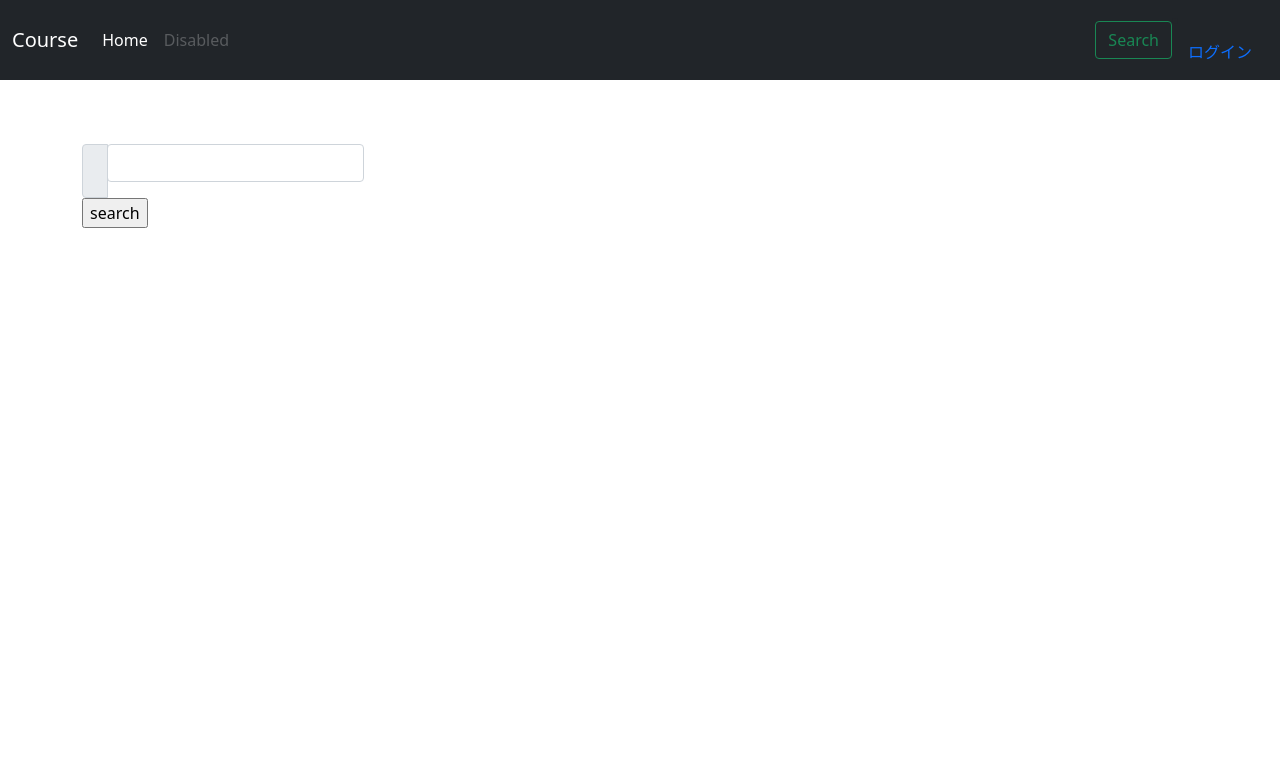
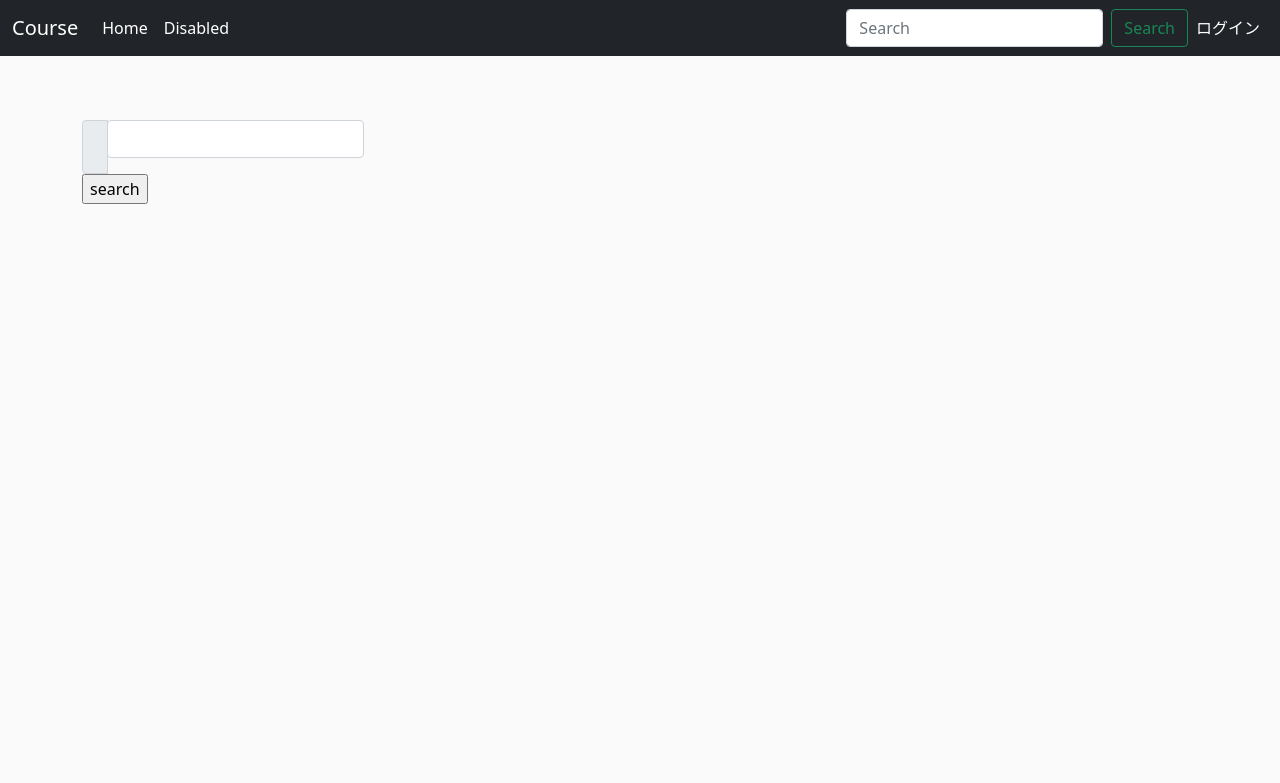
Before and after one commit to xieweicong/course_evaluation, a Django app: page / in a window 1280 px wide. Shown: the top 783 px of the page. Run offline with Django 3.2, Linux system fonts and the light colour scheme; some libraries are stand-ins or nearby versions.

Commit message:
navSearch

```diff
--- a/mysite/courses/views.py
+++ b/mysite/courses/views.py
@@ -31,7 +31,6 @@ def search_course(request):
     if request.method == "POST":
         search_form = SearchForm(data=request.POST)
         if search_form.is_valid():
-
             data = search_form.cleaned_data
             course_list = Course.objects.filter(course_name__icontains=data["searchCourse"])
             context = {"course_list": course_list}
--- a/mysite/mysite/settings.py
+++ b/mysite/mysite/settings.py
@@ -25,7 +25,7 @@ BASE_DIR = Path(__file__).resolve().parent.parent
 SECRET_KEY = "django-insecure-+z=_=to4d#x(3qz1_b$1t701h&emn@@tx6*#bfix7jprb*ns=a"
 
 # SECURITY WARNING: don't run with debug turned on in production!
-DEBUG = False
+DEBUG = True
 
 ALLOWED_HOSTS = ["13.113.74.138", "127.0.0.1", "192.168.12.109", "localhost"]
 
--- a/mysite/static/css/style.css
+++ b/mysite/static/css/style.css
@@ -1,3 +1,7 @@
+body {
+    background-color: rgb(250, 250, 250);
+}
+
 .top {
     margin-top: 30px;
 }
@@ -113,3 +117,8 @@
 .card__three:focus::after {
     transform: scale3d(1, 1, 1);
 }
+
+.navbar ul li a {
+    color:#663300;}
+    .navbar ul li a:hover {
+    color:#000;}
--- a/mysite/templates/share_layout/nav.html
+++ b/mysite/templates/share_layout/nav.html
@@ -16,23 +16,22 @@
       <ul class="navbar-nav me-auto mb-2 mb-lg-0">
         <li class="nav-item">
           <a class="nav-link active" aria-current="page" href="/">Home</a>
-
-
         <li class="nav-item">
-          <a class="nav-link disabled">Disabled</a>
+          <a class="nav-link active">Disabled</a>
         </li>
       </ul>
 
       <form class="d-flex form-inline my-2 my-lg-0" action="/" method="post">
-        {% csrf_token %} {{ form.name }}
+        {% csrf_token %}
+        <input class="form-control me-2" type="search" placeholder="Search" aria-label="Search" name="searchCourse" id="searchCourse">
         <button class="btn btn-outline-success" type="submit">Search</button>
       </form>
     </li>
     {% if user.is_authenticated %}
     <!-- 如果用户已经登录，则显示用户名下拉框 -->
-    <li class="nav-item dropdown">
+    <li class="nav-item dropdown navbar-nav">
       <a
-        class="nav-link dropdown-toggle"
+        class="nav-link dropdown-toggle nav-link active"
         href="#"
         id="navbarDropdown"
         role="button"
@@ -57,8 +56,8 @@
     </li>
     <!-- 如果用户未登录，则显示 “登录” -->
     {% else %}
-    <li class="nav-item">
-      <a class="nav-link" href="{% url 'userprofile:login' %}">ログイン</a>
+    <li class="nav-item navbar-nav">
+      <a class="nav-link active" href="{% url 'userprofile:login' %}">ログイン</a>
     </li>
     <!-- if 语句在这里结束 -->
     {% endif %}
```
Also changed, not shown: mysite/db.sqlite3.
